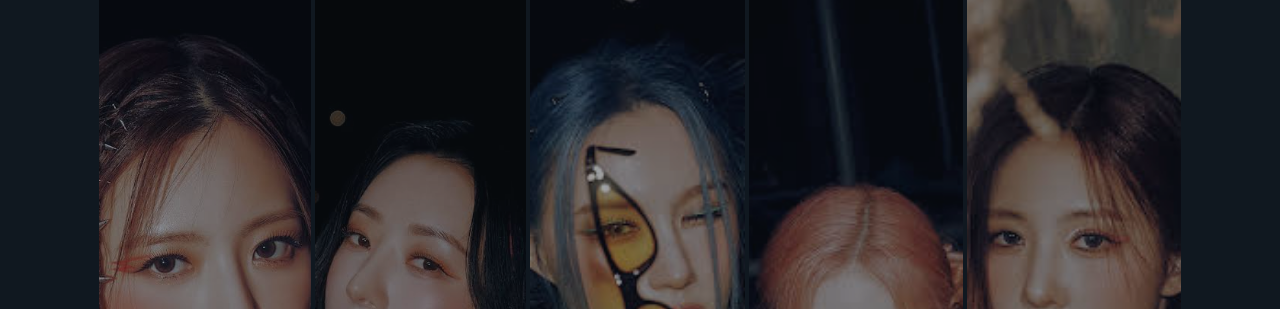
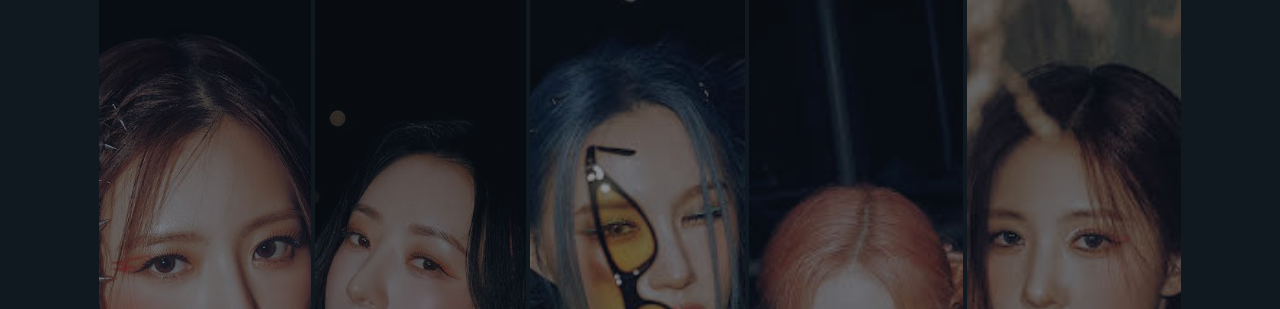
Before and after one commit to speedlars/midterm, a plain HTML site: page home/Members/members.html in a window 1280 px wide. Shown: the part 120-429 px from the top of the page. Drawn offline with Linux system fonts and the light colour scheme.

Commit message:
Update m_style.css

```diff
--- a/home/Members/m_style.css
+++ b/home/Members/m_style.css
@@ -135,10 +135,11 @@ a{
 }
 .photo img{
     height: 780px;
-    opacity: 0.6;
+    opacity: 0.5;
 }
 .photo img:hover{
     opacity: 1;
+    transition: 1s;
 }
 .photo{
     text-align: center;
```
